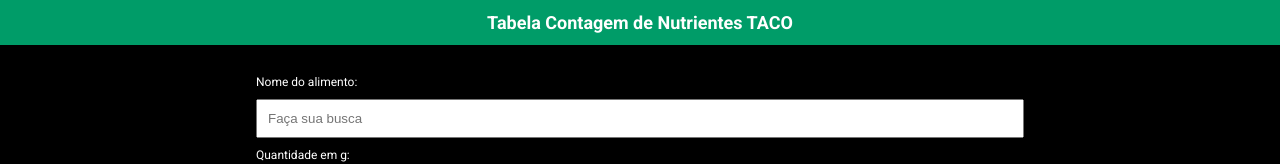
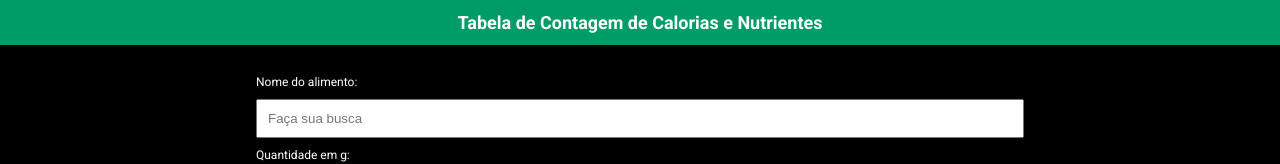
Before and after one commit to brunoamadormdc/tabela_taco, a Next.js app: page / in a window 1280 px wide. Shown: the top 164 px of the page. Built offline with nearby package versions, Linux system fonts and the light colour scheme.

Commit message:
calorias e nutrientes

```diff
--- a/components/Layout/Header.jsx
+++ b/components/Layout/Header.jsx
@@ -7,7 +7,7 @@
             <div className={styles.header_content}></div>
                 <h1 className={styles.title}>
 
-                    Tabela Contagem de Nutrientes TACO
+                    Tabela de Contagem de Calorias e Nutrientes
                 </h1>
 
             </div>
```
